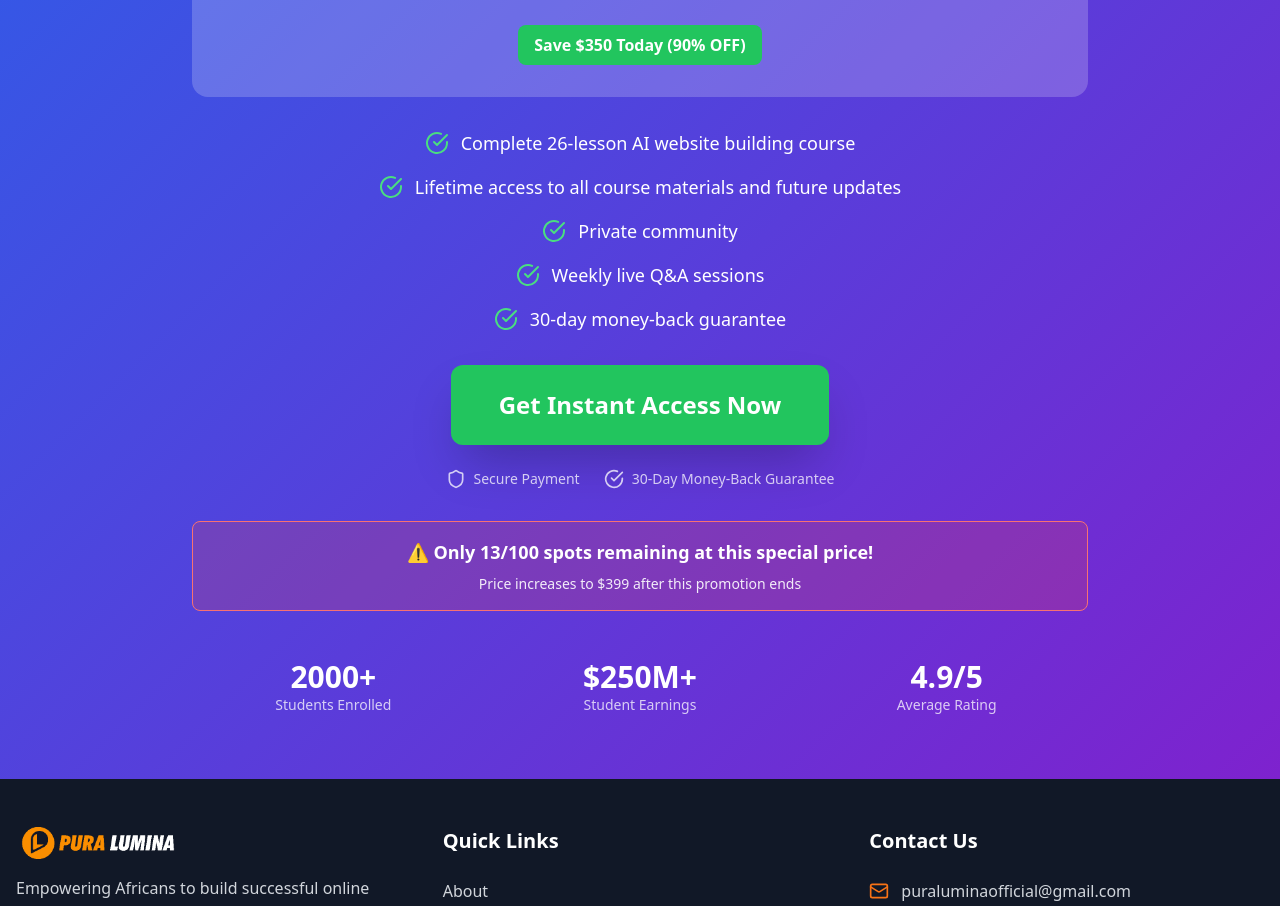
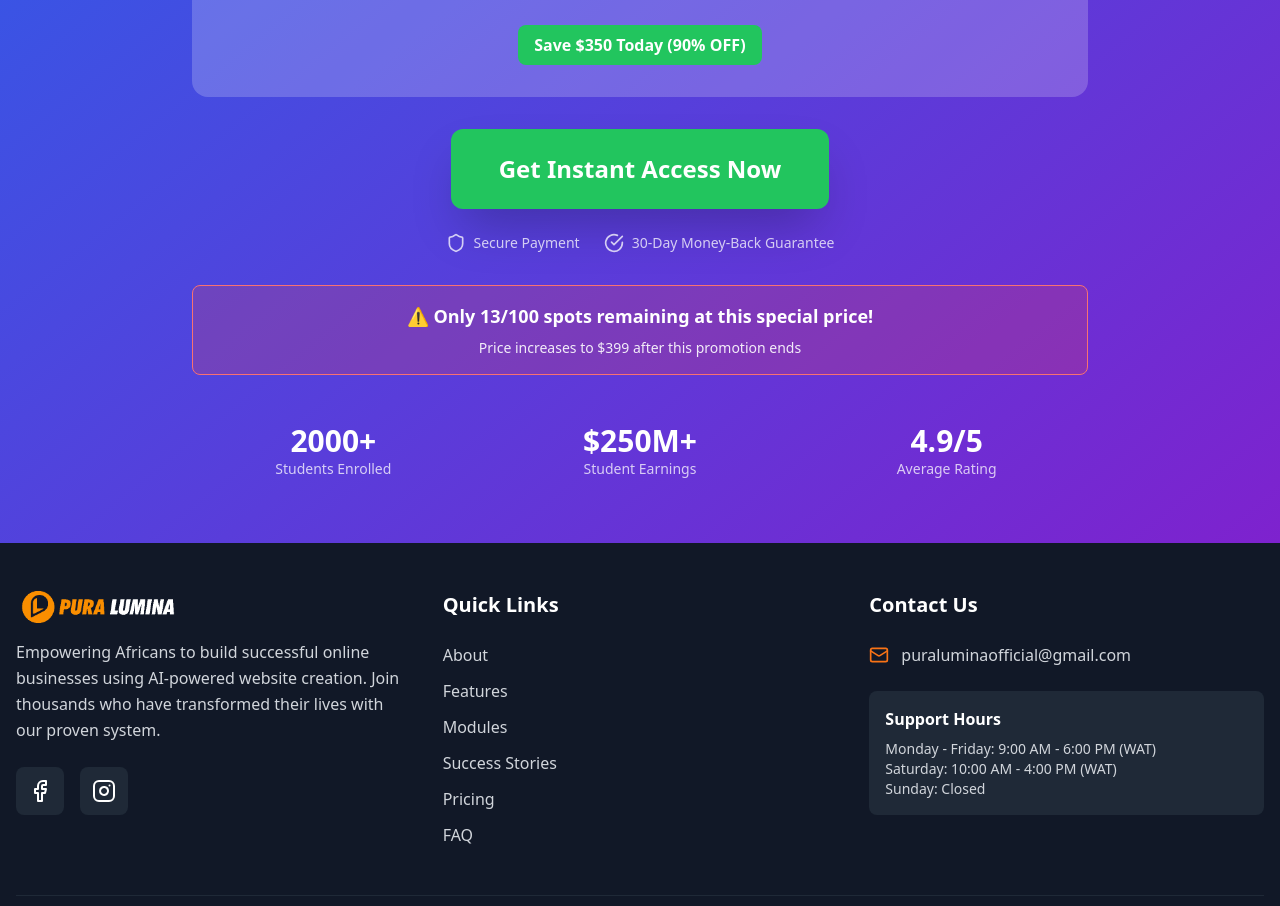
Before and after one commit to puralumina/African-AI-Course-Landing-Page, a React (Vite) app: page / in a window 1280 px wide. Shown: the part 9470-10376 px from the top of the page. Built offline with nearby package versions, Linux system fonts and the light colour scheme.

Commit message:
Updated FinalCTA.tsx

```diff
--- a/src/components/FinalCTA.tsx
+++ b/src/components/FinalCTA.tsx
@@ -46,15 +46,7 @@ const FinalCTA = () => {
             </div>
           </div>
 
-          {/* Benefits Checklist */}
-          <div className="space-y-4 mb-8">
-            {benefits.map((benefit, index) => (
-              <div key={index} className="flex items-center justify-center text-left">
-                <CheckCircle className="h-6 w-6 text-green-400 mr-3 flex-shrink-0" />
-                <span className="text-lg">{benefit}</span>
-              </div>
-            ))}
-          </div>
+
 
           {/* Main CTA Button */}
           <a
```
